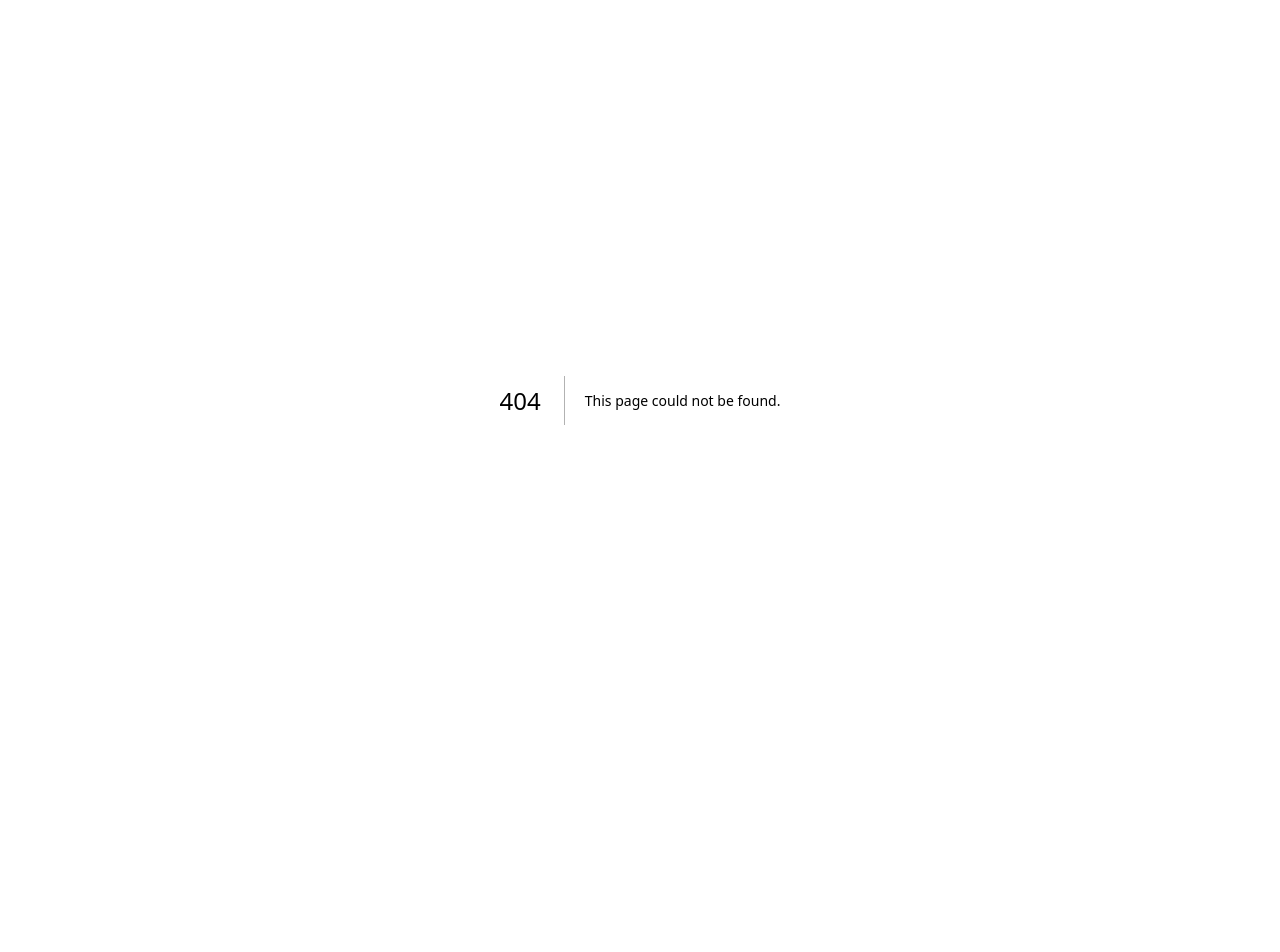
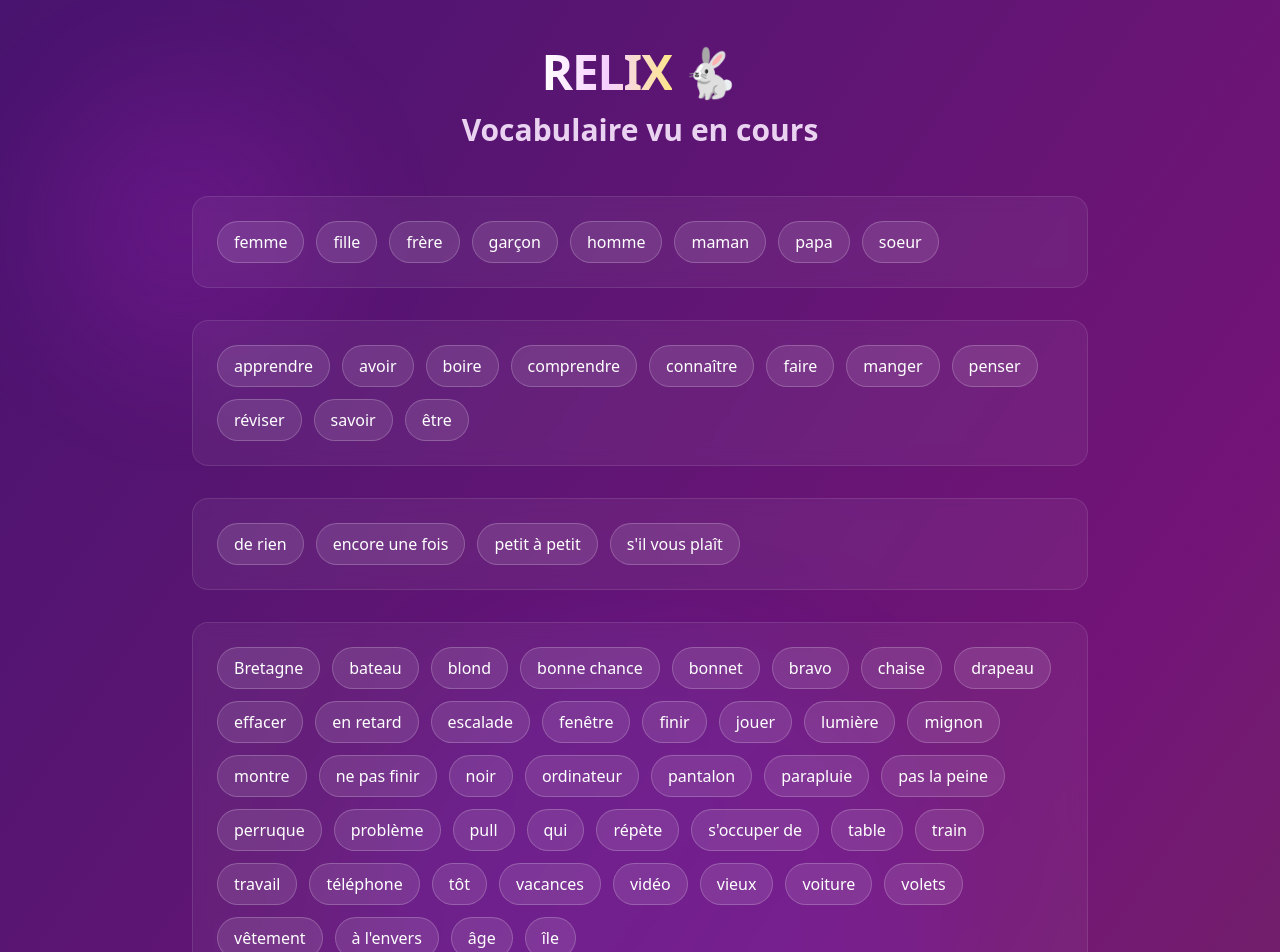
Before and after one commit to dimitri-bourreau/relix-mais-avec-cursor, a Next.js app: page /vocabulaire-vu-en-cours in a window 1280 px wide. Before the commit this address had no page. Shown: the top 952 px of the page. Before the commit the page ends 800 px from the top, so only its background shows below. Built offline with nearby package versions, Linux system fonts and the light colour scheme.

Commit message:
Add vocabulary page with word buttons linking to search

```diff
--- a/app/page.tsx
+++ b/app/page.tsx
@@ -2,6 +2,7 @@
 
 import { useState, useEffect } from "react";
 import { useSearchParams, useRouter } from "next/navigation";
+import Link from "next/link";
 import { searchWord } from "@/features/dictionary/adapters/elixApi";
 import { Meaning } from "@/features/dictionary/types";
 
@@ -75,9 +76,12 @@ export default function Home() {
             Le dico Elix en plus rapide
           </p>
 
-          <button className="mt-4 px-8 py-3 bg-white/10 hover:bg-white/20 backdrop-blur-sm border border-white/20 rounded-full text-white font-semibold transition-all duration-300 hover:scale-105 hover:border-white/40">
+          <Link
+            href="/vocabulaire-vu-en-cours"
+            className="mt-4 px-8 py-3 bg-white/10 hover:bg-white/20 backdrop-blur-sm border border-white/20 rounded-full text-white font-semibold transition-all duration-300 hover:scale-105 hover:border-white/40"
+          >
             Vocabulaire vu en cours
-          </button>
+          </Link>
         </header>
 
         {/* Results section */}
--- /dev/null
+++ b/app/vocabulaire-vu-en-cours/page.tsx
@@ -0,0 +1,212 @@
+import Link from "next/link";
+
+const wordGroups = [
+  ["femme", "fille", "frère", "garçon", "homme", "maman", "papa", "soeur"],
+  [
+    "apprendre",
+    "avoir",
+    "boire",
+    "comprendre",
+    "connaître",
+    "faire",
+    "manger",
+    "penser",
+    "réviser",
+    "savoir",
+    "être",
+  ],
+  ["de rien", "encore une fois", "petit à petit", "s'il vous plaît"],
+  [
+    "Bretagne",
+    "bateau",
+    "blond",
+    "bonne chance",
+    "bonnet",
+    "bravo",
+    "chaise",
+    "drapeau",
+    "effacer",
+    "en retard",
+    "escalade",
+    "fenêtre",
+    "finir",
+    "jouer",
+    "lumière",
+    "mignon",
+    "montre",
+    "ne pas finir",
+    "noir",
+    "ordinateur",
+    "pantalon",
+    "parapluie",
+    "pas la peine",
+    "perruque",
+    "problème",
+    "pull",
+    "qui",
+    "répète",
+    "s'occuper de",
+    "table",
+    "train",
+    "travail",
+    "téléphone",
+    "tôt",
+    "vacances",
+    "vidéo",
+    "vieux",
+    "voiture",
+    "volets",
+    "vêtement",
+    "à l'envers",
+    "âge",
+    "île",
+  ],
+  [
+    "astronaute",
+    "ciel",
+    "croissant",
+    "dormir",
+    "espace",
+    "espérer",
+    "forme",
+    "fusée",
+    "nuit",
+    "rêver",
+    "sûr",
+    "éclipse",
+    "étoiles",
+  ],
+  [
+    "à bientôt",
+    "année dernière",
+    "année",
+    "août",
+    "après",
+    "après-demain",
+    "après-midi",
+    "aujourd'hui",
+    "avant",
+    "avant-hier",
+    "avion",
+    "avoir la forme",
+    "avril",
+    "bateau",
+    "bon appétit",
+    "bus",
+    "c'est sûr",
+    "camion",
+    "car",
+    "comme",
+    "contraire",
+    "date",
+    "demain",
+    "difficile",
+    "différent",
+    "dimanche",
+    "doucement",
+    "décembre",
+    "désolé",
+    "facile",
+    "faux",
+    "février",
+    "gare",
+    "grave",
+    "heure",
+    "hier",
+    "important",
+    "interdit",
+    "janvier",
+    "je ne comprends pas",
+    "jeudi",
+    "jour",
+    "juillet",
+    "juin",
+    "lundi",
+    "mai",
+    "mardi",
+    "mars",
+    "matin",
+    "merci",
+    "mercredi",
+    "midi",
+    "minute",
+    "mois",
+    "moto",
+    "novembre",
+    "nuit",
+    "octobre",
+    "pardon",
+    "peut-être",
+    "pour",
+    "prochaine année",
+    "recommencez",
+    "s'il vous plaît",
+    "samedi",
+    "seconde",
+    "semaine",
+    "septembre",
+    "skate",
+    "soir",
+    "taxi",
+    "TGV",
+    "train",
+    "tramway",
+    "trotinette",
+    "vendredi",
+    "voiture",
+    "vrai",
+    "vélo",
+  ],
+];
+
+export default function VocabulaireVuEnCours() {
+  return (
+    <div className="relative min-h-screen overflow-hidden">
+      {/* Animated gradient background */}
+      <div className="absolute inset-0 bg-gradient-to-br from-violet-950 via-fuchsia-900 to-amber-900 animate-gradient" />
+
+      {/* Decorative orbs */}
+      <div className="absolute top-20 left-10 w-72 h-72 bg-fuchsia-500/30 rounded-full blur-3xl animate-pulse-glow" />
+      <div className="absolute bottom-32 right-10 w-96 h-96 bg-amber-500/20 rounded-full blur-3xl animate-pulse-glow" style={{ animationDelay: "1.5s" }} />
+      <div className="absolute top-1/2 left-1/2 -translate-x-1/2 -translate-y-1/2 w-[600px] h-[600px] bg-violet-600/20 rounded-full blur-3xl animate-pulse-glow" style={{ animationDelay: "0.75s" }} />
+
+      {/* Content */}
+      <div className="relative z-10 min-h-screen px-6 py-12">
+        {/* Header */}
+        <header className="flex flex-col items-center text-center gap-4 mb-12">
+          <Link href="/" className="text-4xl md:text-5xl font-black tracking-tight hover:scale-105 transition-transform">
+            <span className="bg-gradient-to-r from-white via-fuchsia-200 to-amber-200 bg-clip-text text-transparent">
+              RELIX
+            </span>
+            <span className="ml-2">🐇</span>
+          </Link>
+          <h1 className="text-2xl md:text-3xl text-fuchsia-100/90 font-semibold">
+            Vocabulaire vu en cours
+          </h1>
+        </header>
+
+        {/* Word groups */}
+        <div className="max-w-4xl mx-auto space-y-8">
+          {wordGroups.map((group, groupIndex) => (
+            <div
+              key={groupIndex}
+              className="bg-white/5 backdrop-blur-sm border border-white/10 rounded-2xl p-6"
+            >
+              <div className="flex flex-wrap gap-3">
+                {group.map((word) => (
+                  <Link
+                    key={word}
+                    href={`/?q=${encodeURIComponent(word)}`}
+                    className="px-4 py-2 bg-white/10 hover:bg-white/20 border border-white/20 hover:border-white/40 rounded-full text-white font-medium transition-all duration-200 hover:scale-105"
+                  >
+                    {word}
+                  </Link>
+                ))}
+              </div>
+            </div>
+          ))}
+        </div>
+      </div>
+    </div>
+  );
+}
```
